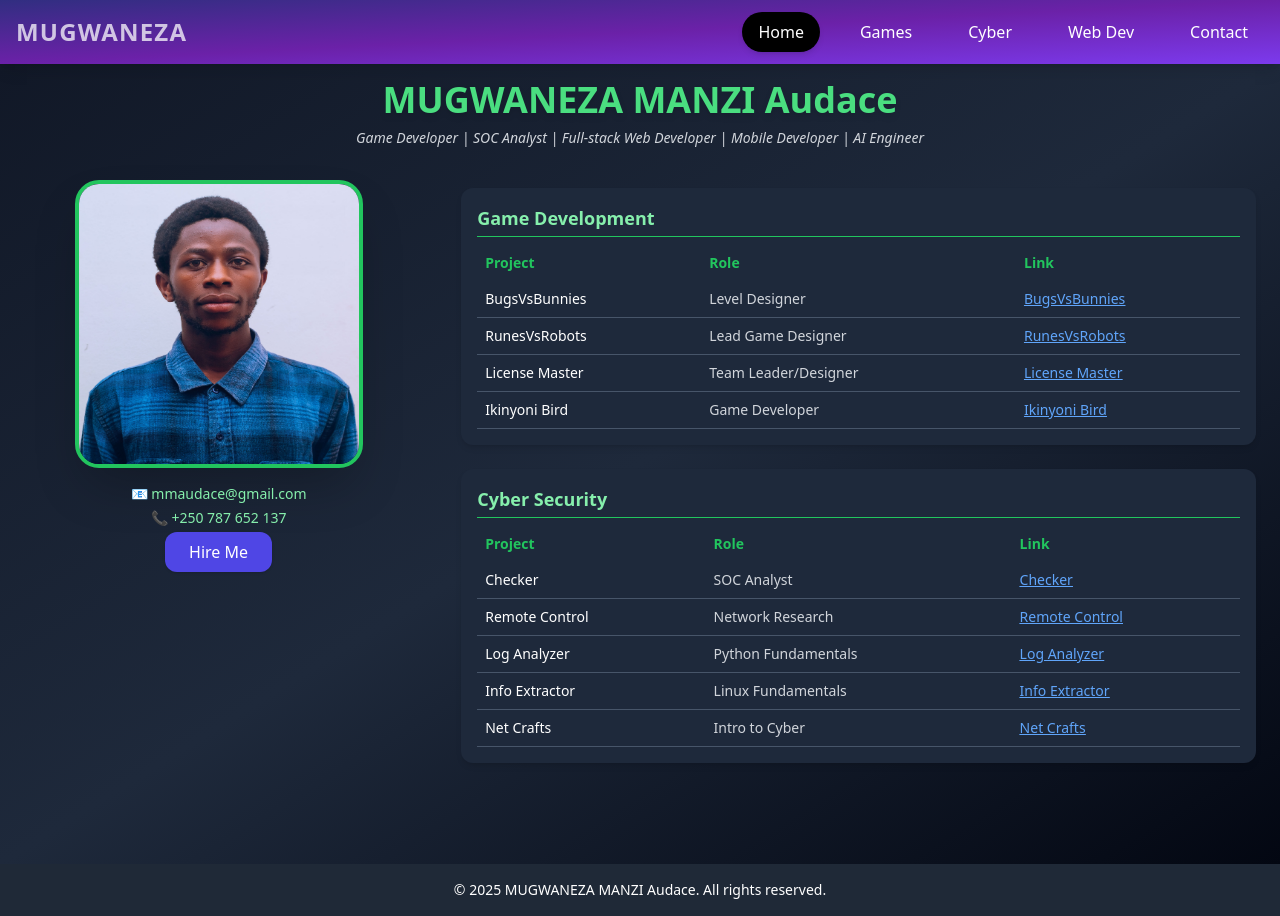
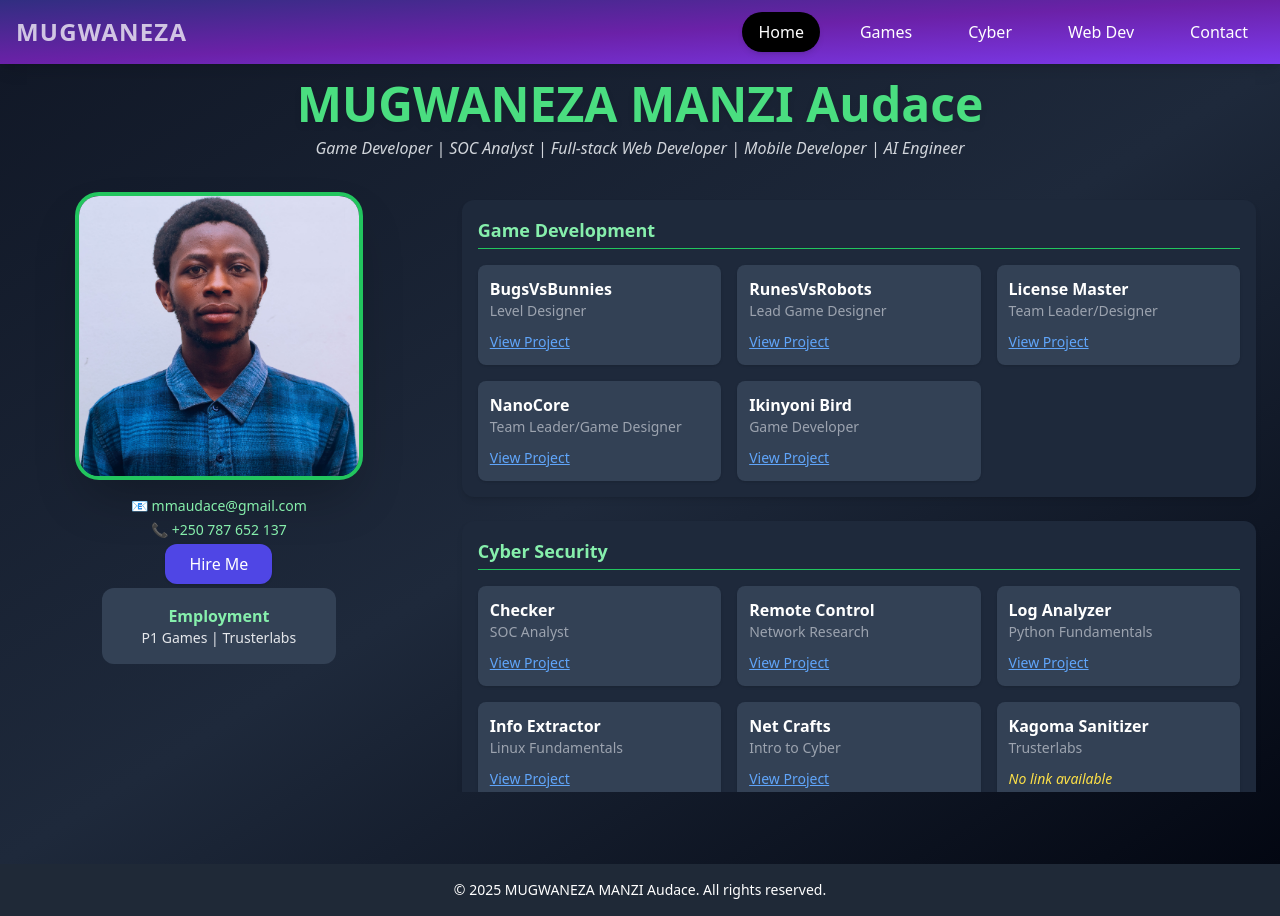
Before and after one commit to MUGWANEZAMANZI/portifolio, a React (Vite) app: page / in a window 1280 px wide. Built offline with nearby package versions, Linux system fonts and the light colour scheme.

Commit message:
adding NanoCore game and other adjustments

```diff
--- a/src/pages/Games.jsx
+++ b/src/pages/Games.jsx
@@ -16,6 +16,13 @@ const gamesData = [
     description: 'An educational driving simulation game...',
     image: 'https://img.itch.zone/aW1hZ2UvMzE5MTc4NS8xOTM2NjEzMy5qcGc=/original/rHtnvg.jpg',
     trailer: 'https://www.youtube.com/embed/fIKVIjys9qY',
+  },
+  {
+    title: 'NanoCore',
+    description: 'Tower defence game. Place towers during the build phase, spend Bytes to upgrade them during the attack phase, and defend the CPU from viruses!',
+    image: 'https://img.itch.zone/aW1hZ2UvMzU3NTM4MS8yMTM0NDQ5MC5wbmc=/794x1000/qIlPrM.png',
+    trailer: null,
+
   },
   {
     title: 'Torpedo',
--- a/src/pages/Home.jsx
+++ b/src/pages/Home.jsx
@@ -1,4 +1,5 @@
 import { useState } from "react";
+
 const Home = () => {
   const [isModalOpen, setIsModalOpen] = useState(false);
   const [title, setTitle] = useState("");
@@ -10,31 +11,75 @@ const Home = () => {
     window.location.href = `mailto:mmaudace@gmail.com?subject=${subject}&body=${body}`;
     setIsModalOpen(false);
   };
+
+  const sections = [
+    {
+      title: "Game Development",
+      data: [
+        ["BugsVsBunnies", "Level Designer", "https://nizitowns.itch.io/bugs-vs-bunnies-td"],
+        ["RunesVsRobots", "Lead Game Designer", "https://chiferito.itch.io/project-tower"],
+        ["License Master", "Team Leader/Designer", "https://mugwanezamanzi.itch.io/license-master"],
+        ["NanoCore", "Team Leader/Game Designer", "https://xamsav.itch.io/nanocore-defense-protocol"],
+        ["Ikinyoni Bird", "Game Developer", "https://mugwanezamanzi.itch.io/ikinyoni-bird"]
+      ]
+    },
+    {
+      title: "Cyber Security",
+      data: [
+        ["Checker", "SOC Analyst", "https://github.com/MUGWANEZAMANZI/checker"],
+        ["Remote Control", "Network Research", "https://github.com/MUGWANEZAMANZI/RemoteControl"],
+        ["Log Analyzer", "Python Fundamentals", "https://github.com/MUGWANEZAMANZI/LogAnalyzer"],
+        ["Info Extractor", "Linux Fundamentals", "https://github.com/MUGWANEZAMANZI/info_extractor"],
+        ["Net Crafts", "Intro to Cyber", "https://drive.google.com/file/d/1_TKJhM86dhpPV-r4H_AYMcUfBpGrJOD7/view?usp=drive_link"],
+        ["Kagoma Sanitizer", "Trusterlabs", ""]
+      ]
+    },
+    {
+      title: "Web Development",
+      data: [
+        ["Abunzi - Digitizing Local Dispute Resolution", "Full Stack", ""],
+        ["Agakurura Tracker", "Full Stack", "https://agakurura-production.up.railway.app/"],
+        ["React Class Project", "Frontend", "https://github.com/MUGWANEZAMANZI/React.git"]
+      ]
+    },
+    {
+      title: "AI & Machine Learning (Rubix PHP)",
+      data: [["Mbaza AI", "Laravel + Rubix PHP", "https://github.com/MUGWANEZAMANZI"]]
+    },
+    {
+      title: "Mobile Development (Expo & Android Studio)",
+      data: [
+        ["Nutri tracker", "React Native + Laravel", "https://github.com/MUGWANEZAMANZI"],
+        ["Android Studio Projects", "Java/Kotlin", "https://github.com/MUGWANEZAMANZI"],
+        ["Expo React Native App", "Frontend Mobile", "https://github.com/MUGWANEZAMANZI"]
+      ]
+    }
+  ];
+
   return (
     <div className="min-h-screen bg-gradient-to-br from-gray-900 via-slate-800 to-gray-950 text-white p-4 flex flex-col">
-      {/* Header Section */}
-      <header className="text-center mb-8">
-        <h1 className="text-4xl font-bold text-green-400 drop-shadow-md">
+      {/* Header */}
+      <header className="text-center mb-8 px-4">
+        <h1 className="text-4xl md:text-5xl font-bold text-green-400 drop-shadow-md">
           MUGWANEZA MANZI Audace
         </h1>
-        <p className="mt-2 text-sm text-gray-300 italic">
+        <p className="mt-2 text-sm md:text-base text-gray-300 italic">
           Game Developer | SOC Analyst | Full-stack Web Developer | Mobile Developer | AI Engineer
         </p>
       </header>
 
       {/* Main Section */}
-      <div className="flex flex-col md:flex-row gap-8">
-        {/* Profile Image */}
-        <div className="md:w-1/3 flex flex-col items-center">
+      <div className="flex flex-col lg:flex-row gap-8">
+        {/* Profile */}
+        <div className="lg:w-1/3 flex flex-col items-center px-4">
           <img
             src="mugwaneza.jpg"
             alt="MUGWANEZA Profile"
-    className="rounded-3xl shadow-2xl w-72 h-72 object-fit border-4 border-green-500"
+            className="rounded-3xl shadow-2xl w-64 h-64 md:w-72 md:h-72 object-cover border-4 border-green-500"
           />
           <div className="mt-4 text-center space-y-1">
-    <p className="text-sm text-green-300">📧 mmaudace@gmail.com</p>
+            <p className="text-sm text-green-300 break-all">📧 mmaudace@gmail.com</p>
             <p className="text-sm text-green-300">📞 +250 787 652 137</p>
-    {/* Hire Me Button */}
             <button
               onClick={() => setIsModalOpen(true)}
               className="mt-4 px-6 py-2 bg-indigo-600 hover:bg-indigo-700 text-white rounded-xl shadow"
@@ -42,11 +87,54 @@ const Home = () => {
               Hire Me
             </button>
 
+          <div className="w-full mt-6 p-4 bg-slate-700 rounded-xl text-center">
+            <h3 className="text-md font-bold text-green-300">Employment</h3>
+            <p className=" pr-6 pl-6 text-sm text-gray-200">P1 Games | Trusterlabs</p>
+          </div>
+          </div>
+        </div>
+
+        {/* Cards Grid */}
+        <div className="lg:w-2/3 flex flex-col gap-6 max-h-[75vh] overflow-y-auto scrollbar-thin scrollbar-thumb-green-500 scrollbar-track-slate-700 p-2">
+          {sections.map((section, i) => (
+            <div key={i} className="bg-slate-800 p-4 rounded-xl shadow-md">
+              <h2 className="text-green-300 text-lg font-semibold border-b border-green-500 mb-4 pb-1">
+                {section.title}
+              </h2>
+              <div className="grid grid-cols-1 sm:grid-cols-2 lg:grid-cols-3 gap-4">
+                {section.data.map(([name, role, url], j) => (
+                  <div key={j} className="bg-slate-700 rounded-lg p-3 shadow hover:shadow-lg transition">
+                    <h3 className="text-white font-semibold">{name}</h3>
+                    <p className="text-sm text-gray-400 mb-2">{role}</p>
+                    {url ? (
+                      <a
+                        href={url}
+                        target="_blank"
+                        rel="noopener noreferrer"
+                        className="text-blue-400 text-sm underline"
+                      >
+                        View Project
+                      </a>
+                    ) : (
+                      <span className="text-yellow-300 text-sm italic">No link available</span>
+                    )}
+                  </div>
+                ))}
+              </div>
+            </div>
+          ))}
+
+
+
+
+        </div>
+      </div>
+
       {/* Modal */}
       {isModalOpen && (
-        <div className="fixed inset-0 bg-black bg-opacity-50 flex justify-center items-center z-50">
-          <div className="bg-white rounded-xl p-6 w-full max-w-md">
-            <h2 className="text-xl font-semibold mb-4">Send Me a Message</h2>
+        <div className="fixed inset-0 bg-black bg-opacity-50 flex justify-center items-center z-50 px-4">
+          <div className="bg-white rounded-xl p-6 w-full max-w-md overflow-auto max-h-[90vh]">
+            <h2 className="text-xl font-semibold mb-4 text-black">Send Me a Message</h2>
             <input
               type="text"
               placeholder="Title"
@@ -60,7 +148,7 @@ const Home = () => {
               rows="4"
               value={message}
               onChange={(e) => setMessage(e.target.value)}
-            ></textarea>
+            />
             <div className="flex justify-end gap-2">
               <button
                 onClick={() => setIsModalOpen(false)}
@@ -79,89 +167,6 @@ const Home = () => {
         </div>
       )}
     </div>
-</div>
-
-
-        {/* Projects & Skills */}
-        <div className="md:w-2/3 flex flex-col gap-6 max-h-[75vh] overflow-y-auto scrollbar-thin scrollbar-thumb-green-500 scrollbar-track-slate-700 p-2">
-          {/* Reusable Table Component */}
-          {[{
-            title: "Game Development",
-            data: [
-              ["BugsVsBunnies", "Level Designer", "https://nizitowns.itch.io/bugs-vs-bunnies-td"],
-              ["RunesVsRobots", "Lead Game Designer", "https://chiferito.itch.io/project-tower"],
-              ["License Master", "Team Leader/Designer", "https://mugwanezamanzi.itch.io/license-master"],
-              // ["Let's Flarp", "Game Developer", "https://mugwanezamanzi.itch.io/lets-flarp"],
-              ['Ikinyoni Bird', "Game Developer", "https://mugwanezamanzi.itch.io/ikinyoni-bird"],
-
-            ]
-          }, {
-            title: "Cyber Security",
-            data: [
-              ["Checker", "SOC Analyst", "https://github.com/MUGWANEZAMANZI/checker"],
-              ["Remote Control", "Network Research", "https://github.com/MUGWANEZAMANZI/RemoteControl"],
-              ["Log Analyzer", "Python Fundamentals", "https://github.com/MUGWANEZAMANZI/LogAnalyzer"],
-              ["Info Extractor", "Linux Fundamentals", "https://github.com/MUGWANEZAMANZI/info_extractor"],
-              ["Net Crafts", "Intro to Cyber", "https://drive.google.com/file/d/1_TKJhM86dhpPV-r4H_AYMcUfBpGrJOD7/view?usp=drive_link"]
-            ]
-          }, {
-            title: "Web Development",
-            data: [
-              ["Agakurura Tracker", "Full Stack", "https://agakurura-production.up.railway.app/"],
-              ["React Class Project", "Frontend", "https://github.com/MUGWANEZAMANZI/React.git"]
-            ]
-          }, {
-            title: "AI & Machine Learning (Rubix PHP)",
-            data: [
-              ["Legal AI Assistant", "Laravel + Rubix PHP", "https://github.com/MUGWANEZAMANZI"]
-            ]
-          }, {
-            title: "Mobile Development (Expo & Android Studio)",
-            data: [
-              ["Android Studio Projects", "Java/Kotlin", "https://github.com/MUGWANEZAMANZI"],
-              ["Expo React Native App", "Frontend Mobile", "https://github.com/MUGWANEZAMANZI"]
-            ]
-          }].map((section, index) => (
-            <div key={index} className="bg-slate-800 p-4 rounded-xl shadow-md">
-              <h2 className="text-green-300 text-lg font-semibold border-b border-green-500 mb-2 pb-1">
-                {section.title}
-              </h2>
-              <table className="w-full text-sm text-left">
-                <thead>
-                  <tr className="text-green-500">
-                    <th className="p-2">Project</th>
-                    <th className="p-2">Role</th>
-                    <th className="p-2">Link</th>
-                  </tr>
-                </thead>
-                <tbody>
-                  {section.data.map((row, i) => (
-                    <tr key={i} className="border-b border-slate-600 hover:bg-slate-700">
-                      <td className="p-2 text-white">{row[0]}</td>
-                      <td className="p-2 text-gray-300">{row[1]}</td>
-                      <td className="p-2 text-blue-400 underline">
-                        <a href={row[2]} target="_blank" rel="noopener noreferrer">{row[0]}</a>
-                      </td>
-                    </tr>
-                  ))}
-                </tbody>
-              </table>
-            </div>
-          ))}
-
-          {/* Jobs Section */}
-          <div className="mt-6 p-4 bg-slate-700 rounded-xl text-center">
-            <h3 className="text-md font-bold text-green-300">Employment</h3>
-            <p className="text-sm text-gray-200">P1 Games | Trusterlabs</p>
-          </div>
-
-          {/* Notice */}
-          <p className="bg-yellow-500 text-black p-3 text-center rounded-md shadow-lg">
-            🚧 This portfolio is under active maintenance. Stay tuned!
-          </p>
-        </div>
-      </div>
-    </div>
   );
 };
 
```
Lines whose indentation alone changed are shown as unchanged.
